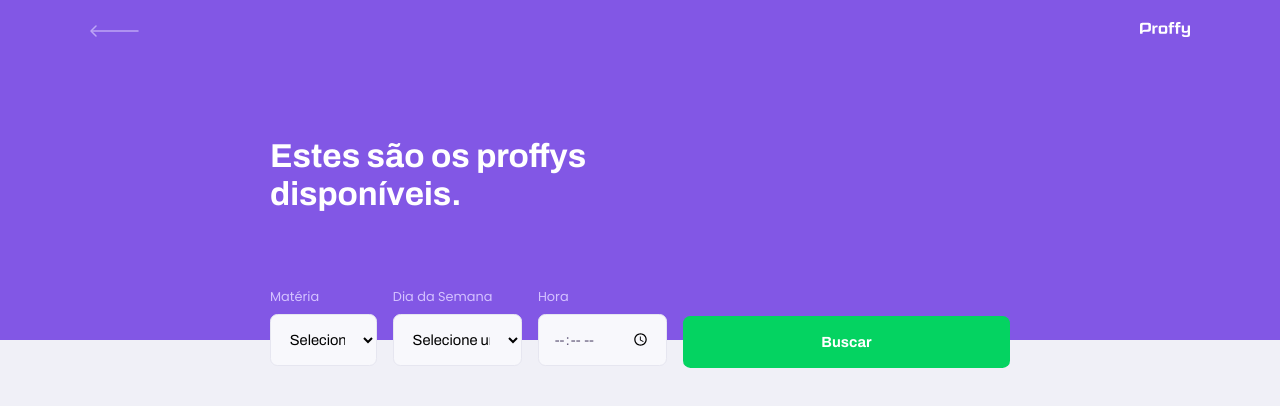
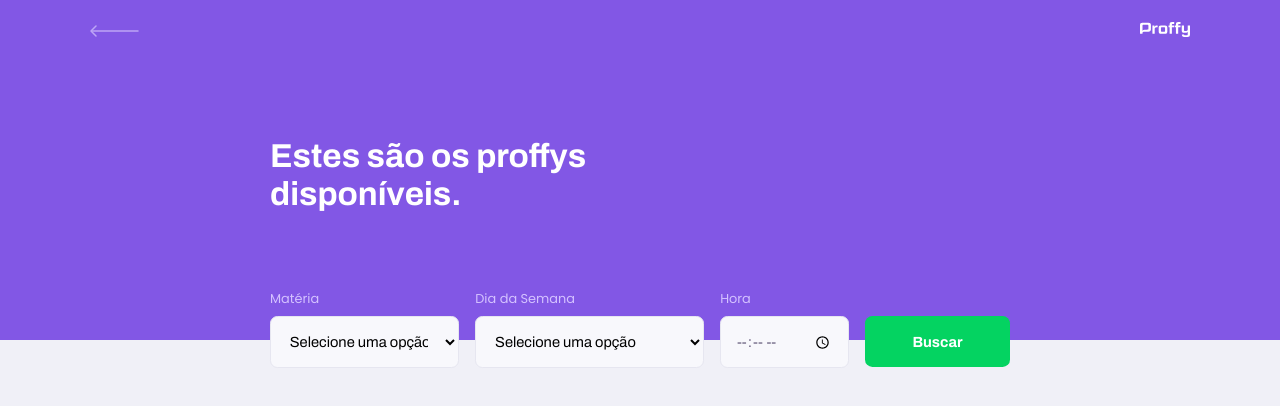
Before and after one commit to roberto0arruda/proffy-nlw2-web-vue, a Vue app: page /study in a window 1280 px wide. Shown: the top 406 px of the page. Built offline with nearby package versions, Linux system fonts and the light colour scheme.

Commit message:
style: update css button

```diff
--- a/src/views/TeacherList.vue
+++ b/src/views/TeacherList.vue
@@ -146,6 +146,11 @@ export default class TeacherList extends Vue {
     bottom: -28px;
   }
 
+  #search-teachers button {
+    width: 25%;
+    margin-top: 2.9rem;
+  }
+
   #search-teachers .input-block + .input-block,
   #search-teachers .select-block + .select-block {
     margin-top: 0;
```
